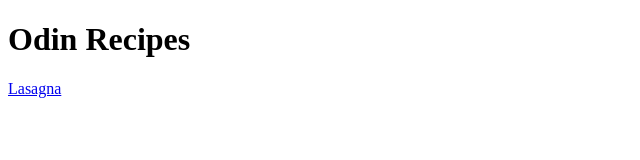
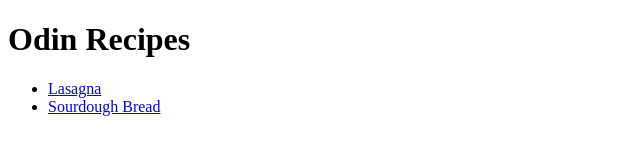
Before and after one commit to kneevin/odin-recipes, a plain HTML site: page index.html in a window 1280 px wide. Shown: the whole page, without its empty margins (0-640 px from the left). Drawn offline with Linux system fonts and the light colour scheme.

Commit message:
Listified the recipe links on main page. Created and added HTML boilerplate to sourdoughbread.html.

```diff
--- a/index.html
+++ b/index.html
@@ -8,7 +8,11 @@
 
 <body>
     <h1>Odin Recipes</h1>
-    <a href='./recipes/lasagna.html'>Lasagna</a>
+    <ul>
+        <li><a href='./recipes/lasagna.html'>Lasagna</a></li>
+        <li><a href='./recipes/sourdoughbread.html'>Sourdough Bread</a></li>
+    </ul>
+
 </body>
 
 </html>
```
Also changed, not shown: recipes/sourdoughbread.html (added, +13 -0 lines).
